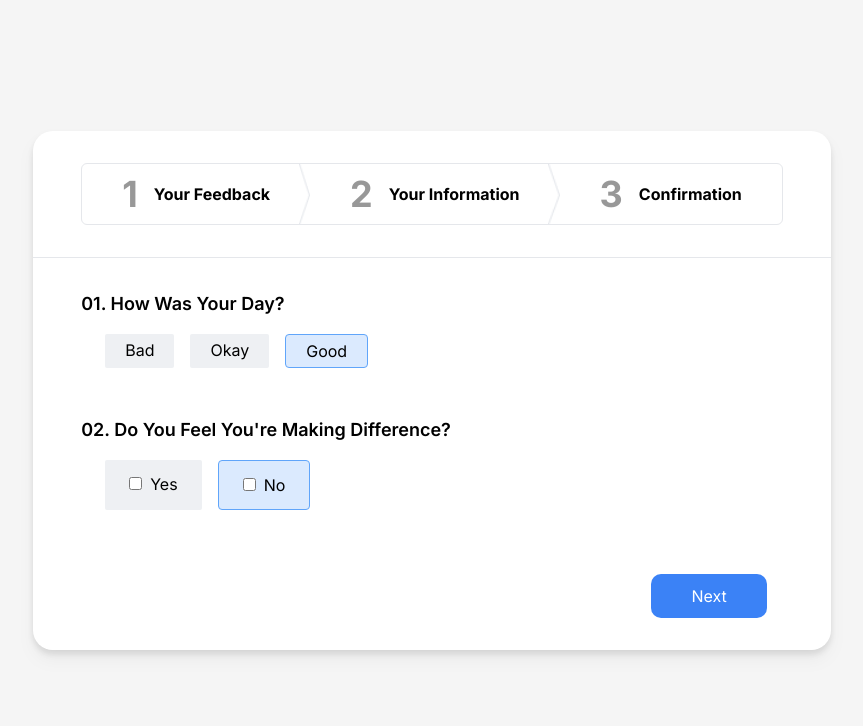
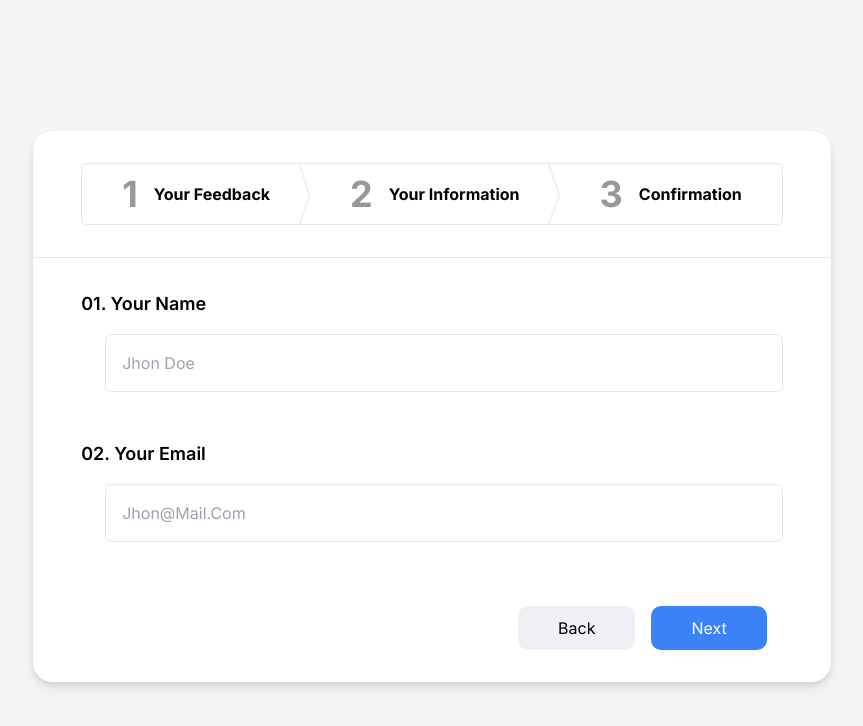
Before and after one commit to Jerald-tonmoy-dias/multi-step-form, a React (Vite) app: page / in a window 1280 px wide. Both pictures are taken after a click on the button "Next". Shown: the part 269-995 px from the top of the page, without its empty margins (208-1071 px from the left). Built offline with nearby package versions, Linux system fonts and the light colour scheme.

Commit message:
next prev

```diff
--- a/src/App.jsx
+++ b/src/App.jsx
@@ -1,38 +1,56 @@
-import { useState } from 'react';
-import reactLogo from './assets/react.svg';
-import './App.css';
-import Header from './components/Header';
+import { useState } from "react";
+import reactLogo from "./assets/react.svg";
+import "./App.css";
+import Header from "./components/Header";
 import rac from "./assets/ractangle.png";
-import Feedback from './components/Feedback';
-import TopNavbar from './components/TopNavbar';
-import BottomNavigation from './components/BottomNavigation';
-import Information from './components/Information';
-import Confirmation from './components/Confirmation';
+import Feedback from "./components/Feedback";
+import TopNavbar from "./components/TopNavbar";
+import BottomNavigation from "./components/BottomNavigation";
+import Information from "./components/Information";
+import Confirmation from "./components/Confirmation";
 
 function App() {
+  //**********   states  ***********//
+  // Count stpes
+  const [countSteps, setCountSteps] = useState(0);
+
   // top navigation title state
   const [navigationTitle, setNavigationTitle] = useState([
     {
-      title: 'your feedback',
-      complete: false
+      title: "your feedback",
+      complete: false,
     },
     {
-      title: 'your information',
-      complete: false
+      title: "your information",
+      complete: false,
     },
     {
-      title: 'confirmation',
-      complete: false
-    }
+      title: "confirmation",
+      complete: false,
+    },
   ]);
 
+  //**********   functions  ***********//
 
+  const displayComponent = () => {
+    switch (countSteps) {
+      case 1:
+        return <Information />;
+        break;
+      case 2:
+        return <Confirmation />;
+        break;
+
+      default:
+        return <Feedback />;
+    }
+  };
 
   return (
     <div className="App">
       <Header />
-      <div className='bg-template_section_bg_gray flex justify-center items-center py-150'>
-        <div className='  bg-white drop-shadow-lg rounded-20'>
+      <div className="bg-template_section_bg_gray flex justify-center items-center py-150">
+        <div className="bg-white drop-shadow-lg rounded-20">
           {/* top navbar */}
           <TopNavbar navigationTitle={navigationTitle} />
 
@@ -40,9 +58,10 @@ function App() {
           <hr />
 
           {/* component wrapper*/}
-          <form action="#" className='mx-12 py-8'>
+          <form action="#" className="mx-12 py-8">
+            {displayComponent()}
             {/* feedback component */}
-            <Feedback />
+            {/* <Feedback /> */}
 
             {/* information component */}
             {/* <Information /> */}
@@ -51,13 +70,19 @@ function App() {
             {/* <Confirmation /> */}
           </form>
 
-
           {/* bottom navigation */}
-          <BottomNavigation />
+          <BottomNavigation
+            // count component
+            setCountSteps={setCountSteps}
+            countSteps={countSteps}
+            //navigationTitle
+            navigationTitle={navigationTitle}
+            setNavigationTitle={setNavigationTitle}
+          />
         </div>
       </div>
     </div>
-  )
+  );
 }
 
-export default App
+export default App;
--- a/src/components/BottomNavigation.jsx
+++ b/src/components/BottomNavigation.jsx
@@ -1,17 +1,46 @@
-import React from 'react'
+import React, { useEffect } from "react";
 
-export default function BottomNavigation() {
+export default function BottomNavigation({
+  setCountSteps,
+  countSteps,
+  navigationTitle,
+  setNavigationTitle,
+}) {
+  // useEffect
+  useEffect(() => {
+    console.log("data paisi", navigationTitle);
+  }, []);
+
   return (
-        <div className='mx-12 py-8 flex justify-end'>
-            {/* <button className='bg-template_btn_bg_gray text-black rounded-10 capitalize custom-px-40 mr-4'>
+    <div className="mx-12 py-8 flex justify-end">
+      {/* if countStep > 0 then show back button */}
+      {countSteps > 0 ? (
+        <button
+          onClick={() => setCountSteps((prevCountSteps) => prevCountSteps - 1)}
+          className="bg-template_btn_bg_gray text-black rounded-10 capitalize custom-px-40 mr-4"
+        >
           back
-            </button> */}
-            <button className='bg-blue-500 text-white rounded-10 capitalize custom-px-40 mr-4'>
+        </button>
+      ) : (
+        ""
+      )}
+      {countSteps < navigationTitle.length - 1 ? (
+        <button
+          onClick={() => setCountSteps((prevCountSteps) => prevCountSteps + 1)}
+          className={`bg-blue-500 text-white rounded-10 capitalize custom-px-40 mr-4 `}
+        >
           next
         </button>
-            {/* <button className='bg-blue-500 text-white rounded-10 capitalize custom-px-40'>
+      ) : (
+        ""
+      )}
+      {countSteps == navigationTitle.length - 1 ? (
+        <button className="bg-blue-500 text-white rounded-10 capitalize custom-px-40">
           submit
-            </button> */}
+        </button>
+      ) : (
+        ""
+      )}
     </div>
-    )
+  );
 }
```
Also changed, not shown: 1 other file (tests, documents, lock files or other folders). Lines whose indentation alone changed are shown as unchanged.
